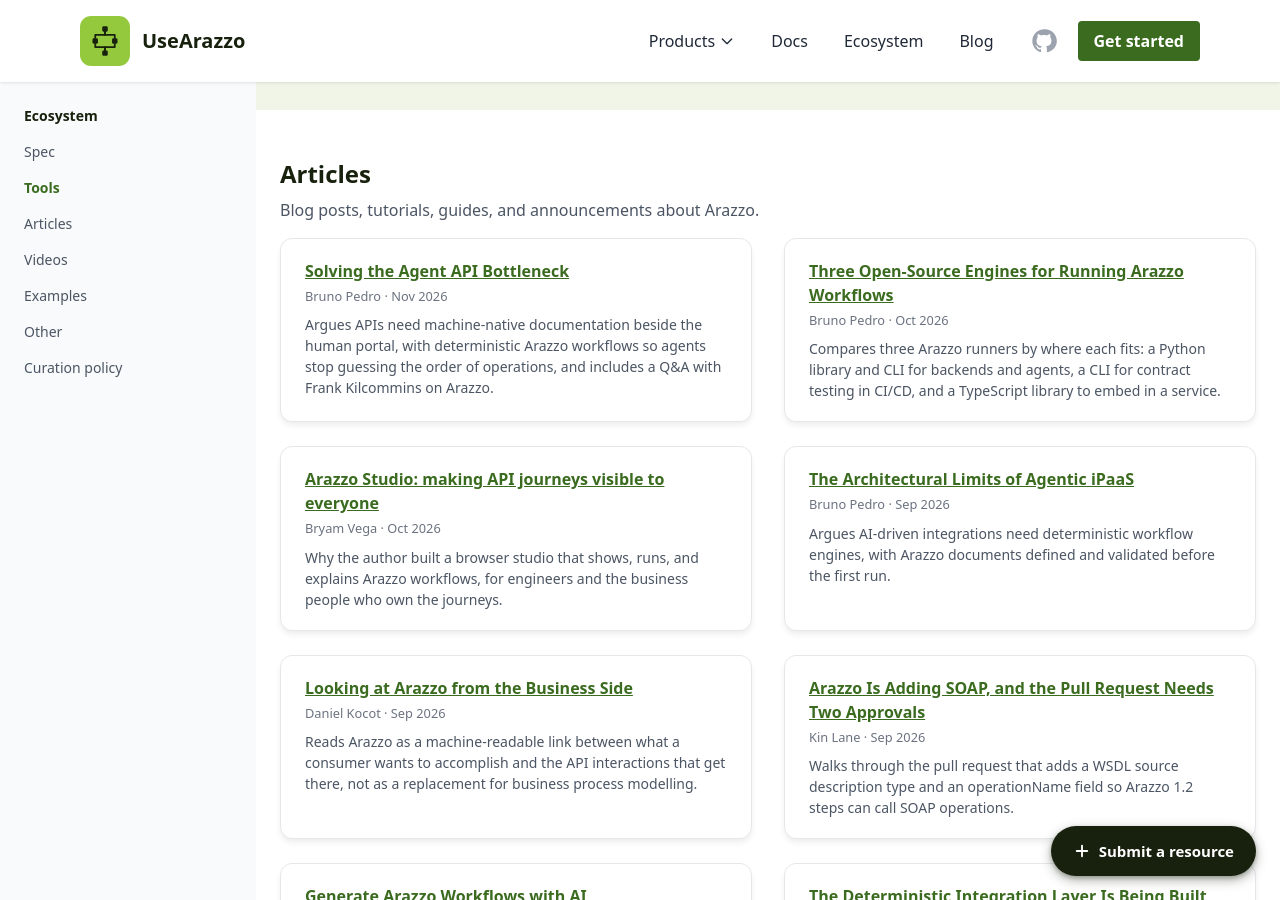
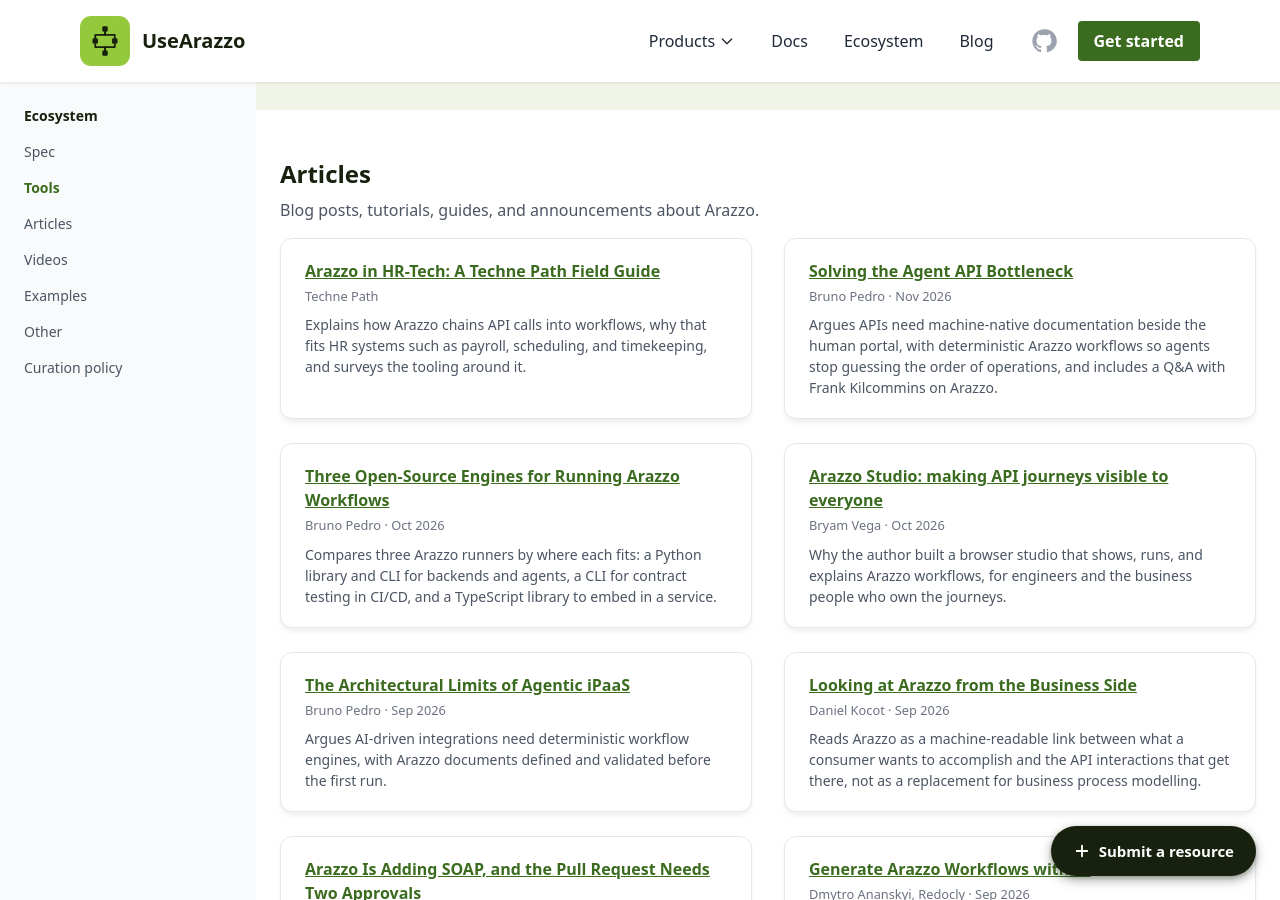
Before and after one commit to usearazzo/website, a Jekyll site: the page built from pages/ecosystem.html, in a window 1280 px wide and 900 px high, scrolled down 7413 px. Built offline with Jekyll 4.4.1, drawn with Linux system fonts in a browser that asks for light colours.

Commit message:
feat(ecosystem): add Techne Path's Arazzo field guide
Signed-off-by: Vladimir Gorej <vladimir.gorej@gmail.com>

```diff
--- a/pages/ecosystem.html
+++ b/pages/ecosystem.html
@@ -495,6 +495,11 @@ stylesheets:
       <h2 class="text-2xl font-bold text-primary-dark mb-2">Articles</h2>
       <p class="text-gray-600 mb-4">Blog posts, tutorials, guides, and announcements about Arazzo.</p>
       <ul class="ecosystem-list">
+        <li>
+          <a href="https://techne-path.com/papers/all-about-arazzo.html" target="_blank" rel="noopener noreferrer">Arazzo in HR-Tech: A Techne Path Field Guide</a>
+          <small>Techne Path</small>
+          <span class="note">Explains how Arazzo chains API calls into workflows, why that fits HR systems such as payroll, scheduling, and timekeeping, and surveys the tooling around it.</span>
+        </li>
         <li>
           <a href="https://apichangelog.substack.com/p/solving-the-agent-api-bottleneck" target="_blank" rel="noopener noreferrer">Solving the Agent API Bottleneck</a>
           <small>Bruno Pedro &middot; Nov 2026</small>
```
